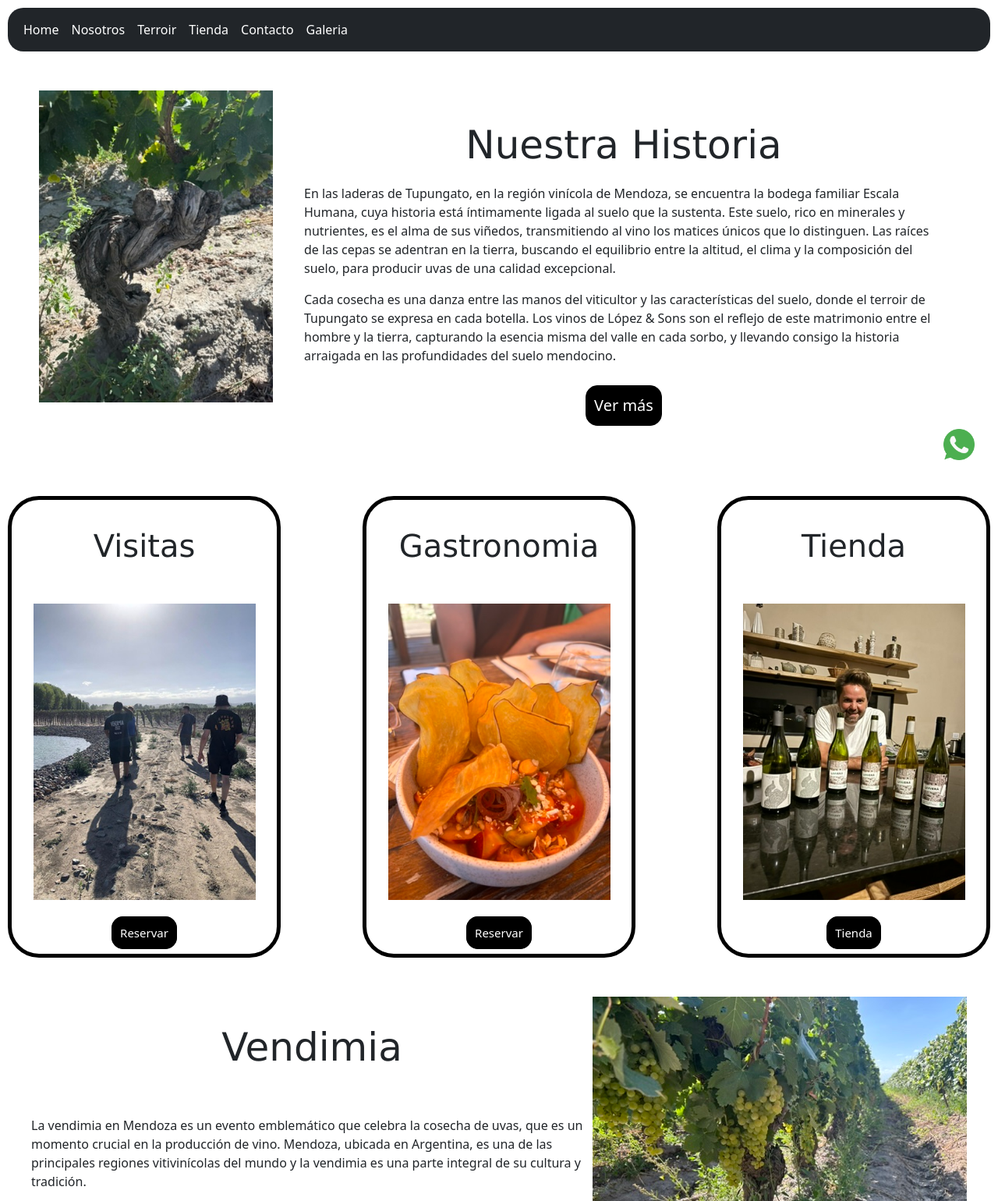
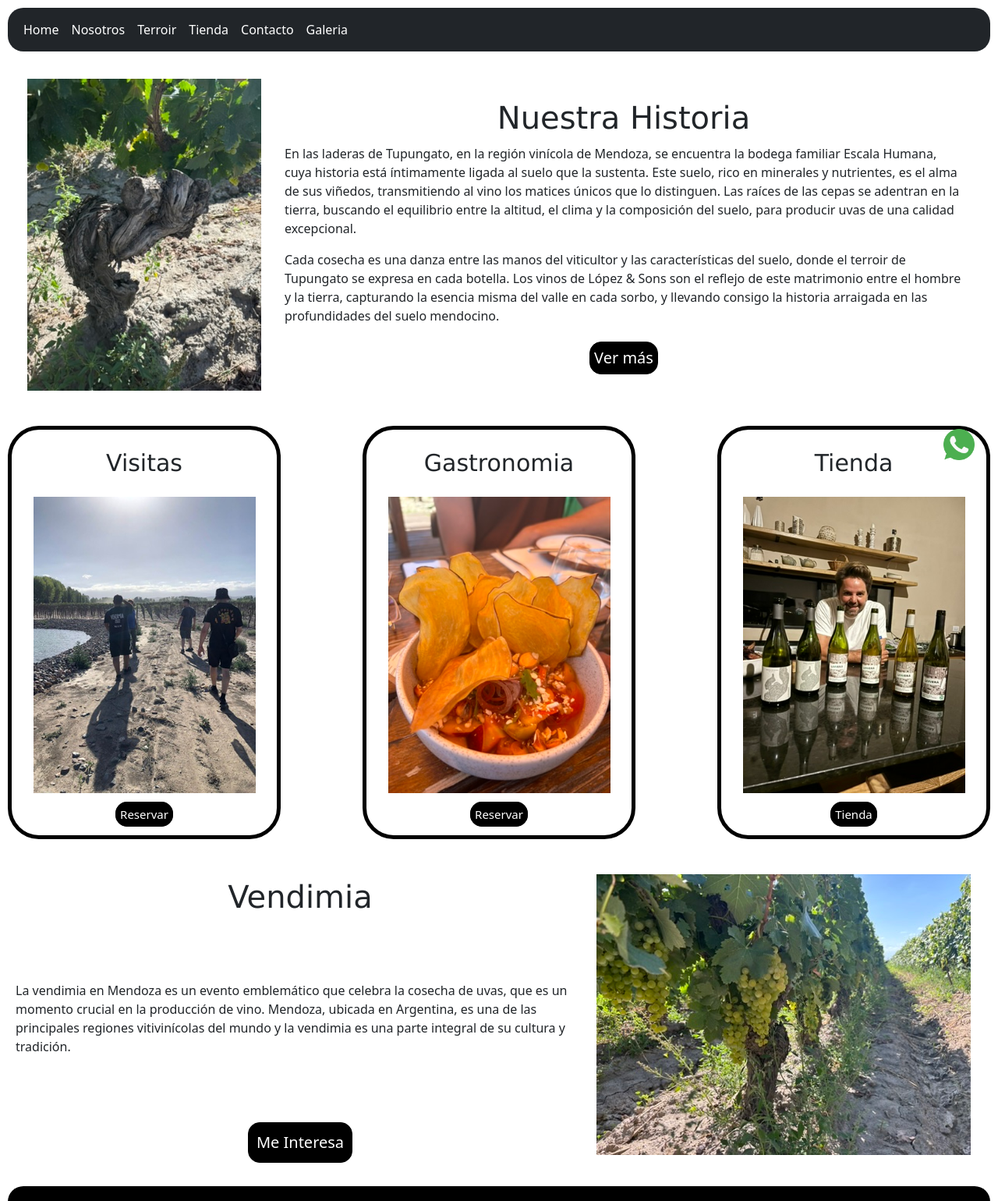
Before and after one commit to PaezDan/ProyectoEH, a website: page index.html in a window 1280 px wide. Shown: the part 180-1720 px from the top of the page at 78% size. Drawn offline with nearby package versions, Linux system fonts and the light colour scheme.

Commit message:
ultima version

```diff
--- a/scss/base/_media.scss
+++ b/scss/base/_media.scss
@@ -126,6 +126,30 @@
 @media screen and (max-width:540px){
     header div h1 {
     font-size: 30px;
+    }
+    .hero div h2{
+    font-size: 20px;
+    }
+    .hero div p{
+    font-size: 15px;
+    }
+    .hero div a{
+    font-size: 10px;
+    }
+    .tarjetas div h2{
+    font-size: 20px;
+    }
+    .tarjetas div li a{
+    font-size: 10px;
+    }
+    .vendimia div h3{
+    font-size: 20px;
+    }
+    .vendimia div p{
+    font-size: 15px;
+    }
+    .vendimia div a{
+    font-size: 10px;
     }
     .logofooter{
     display: none;
--- a/scss/components/_main.scss
+++ b/scss/components/_main.scss
@@ -1,8 +1,8 @@
 .hero{
     display: flex;
     justify-content: space-between ;
-    padding: 20px;
-    margin: 20px;
+    padding: 15px;
+    margin: 10px;
     div{
         img{
             height: 400px;
@@ -11,22 +11,22 @@
     }
 }
 .nuestrahistoria{
-    margin: 10px;
-    padding: 20px;
+    margin: 5px;
+    padding: 15px;
     display: flex;
     justify-content: center;
     align-items: center;
     flex-direction: column;
     h2{
-        font-size: 50px;
-    margin: 10px;
-    padding: 10px;
+        font-size: 40px;
+    margin: 5px;
+    padding: 5px;
     font-family: 'Lucida Sans', 'Lucida Sans Regular', 'Lucida Grande', 'Lucida Sans Unicode', Geneva, Verdana, sans-serif;
     }
     a{
         font-size: 20px;
-        margin: 10px;
-        padding: 10px;
+        margin: 5px;
+        padding: 5px;
         border-radius: 15px;
         border: 1px solid rgb(0, 0, 0);
         background-color: black;
@@ -52,21 +52,21 @@
         text-decoration: none;
         margin: 10px;
         h2{
-            font-size: 40px;
-            margin: 10px;
-            padding: 10px;
+            font-size: 30px;
+            margin: 5px;
+            padding: 5px;
             font-family: 'Lucida Sans', 'Lucida Sans Regular', 'Lucida Grande', 'Lucida Sans Unicode', Geneva, Verdana, sans-serif;
         }
         img{
-            margin: 20px;
+            margin: 5px;
             height: 400px;
             padding: 10px;
         }
         li{
             a{
                 font-size: 15px;
-                margin: 10px;
-                padding: 10px;
+                margin: 5px;
+                padding: 5px;
                 text-decoration: none;
                 border-radius: 15px;
                 border: 1px solid rgb(0, 0, 0);
@@ -80,22 +80,22 @@
 .vendimia{
     display: flex;
     justify-content: space-between ;
-    padding: 20px;
-    margin: 20px;
+    padding: 15px;
+    margin: 5px;
     div{
         display: flex;
         justify-content: space-between ;
         flex-direction: column;
         align-items: center;
         h3{
-            font-size: 50px;
-            margin: 20px;
+            font-size: 40px;
+            margin: 5px;
             padding: 15px;
             font-family: 'Lucida Sans', 'Lucida Sans Regular', 'Lucida Grande', 'Lucida Sans Unicode', Geneva, Verdana, sans-serif;
         }
         a{
             font-size: 20px;
-            margin: 10px;
+            margin: 5px;
             padding: 10px;
             border-radius: 15px;
             border: 1px solid rgb(0, 0, 0);
@@ -105,3 +105,7 @@
         }
     }
 }
+.imgvendimia{
+    margin: 5px;
+    padding: 10px;
+}
```
Also changed, not shown: css/estilos.css.
